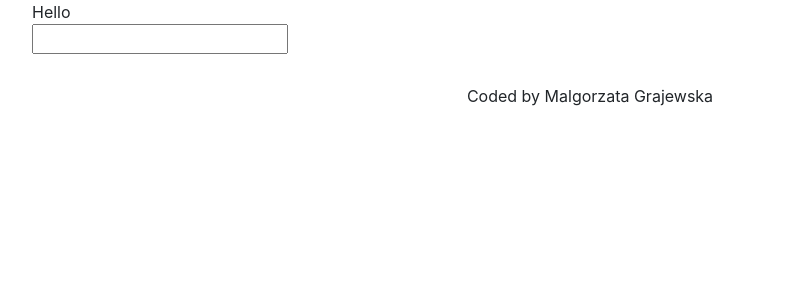
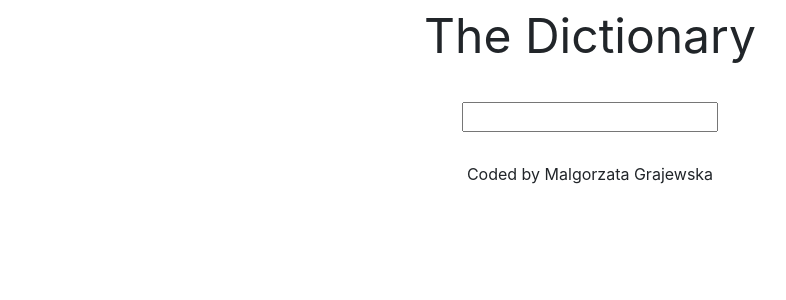
Before and after one commit to gosiagrajewska/dictionaryapp-react, a React (Create React App) app: page / in a window 1280 px wide. Shown: the top 300 px of the page, without its empty margins (50-836 px from the left). Built offline with nearby package versions, Linux system fonts and the light colour scheme.

Commit message:
css update

```diff
--- a/src/App.css
+++ b/src/App.css
@@ -1,3 +1,8 @@
+.App-header {
+  text-align: center;
+  font-size: 48px;
+}
+
 .App-footer {
   text-align: center;
   margin: 30px 0;
--- a/src/App.js
+++ b/src/App.js
@@ -4,7 +4,7 @@ export default function App() {
   return (
     <div className="App">
       <div className="container">
-        <header className="App-header">Hello</header>
+        <header className="App-header">The Dictionary</header>
         <main>
           <Dictionary />
         </main>
--- a/src/Dictionary.css
+++ b/src/Dictionary.css
@@ -0,0 +1,7 @@
+.dictionary {
+  text-align: center;
+}
+
+.dictionary form {
+  margin: 30px;
+}
--- /dev/null
+++ b/src/Results.css
@@ -0,0 +1,4 @@
+.results h2 {
+  padding: 20px;
+  font-size: 40px;
+}
--- a/src/Results.js
+++ b/src/Results.js
@@ -1,8 +1,8 @@
 import React from "react";
 import Meaning from "./Meaning";
+import "./Results.css";
 export default function Results(props) {
   if (props.results) {
-    console.log(props.results);
     return (
       <div className="results">
         <h2>{props.results.word}</h2>
```
